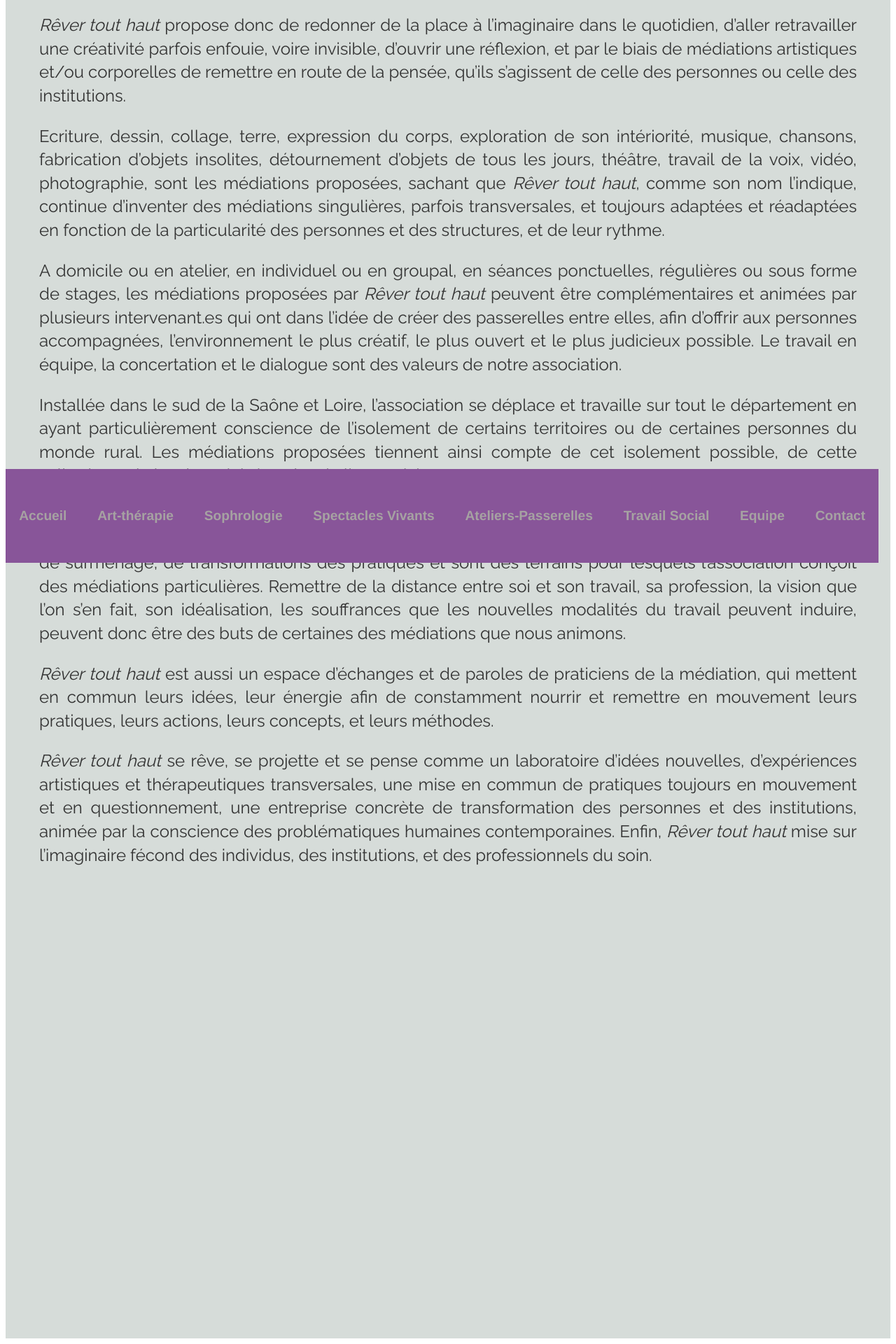
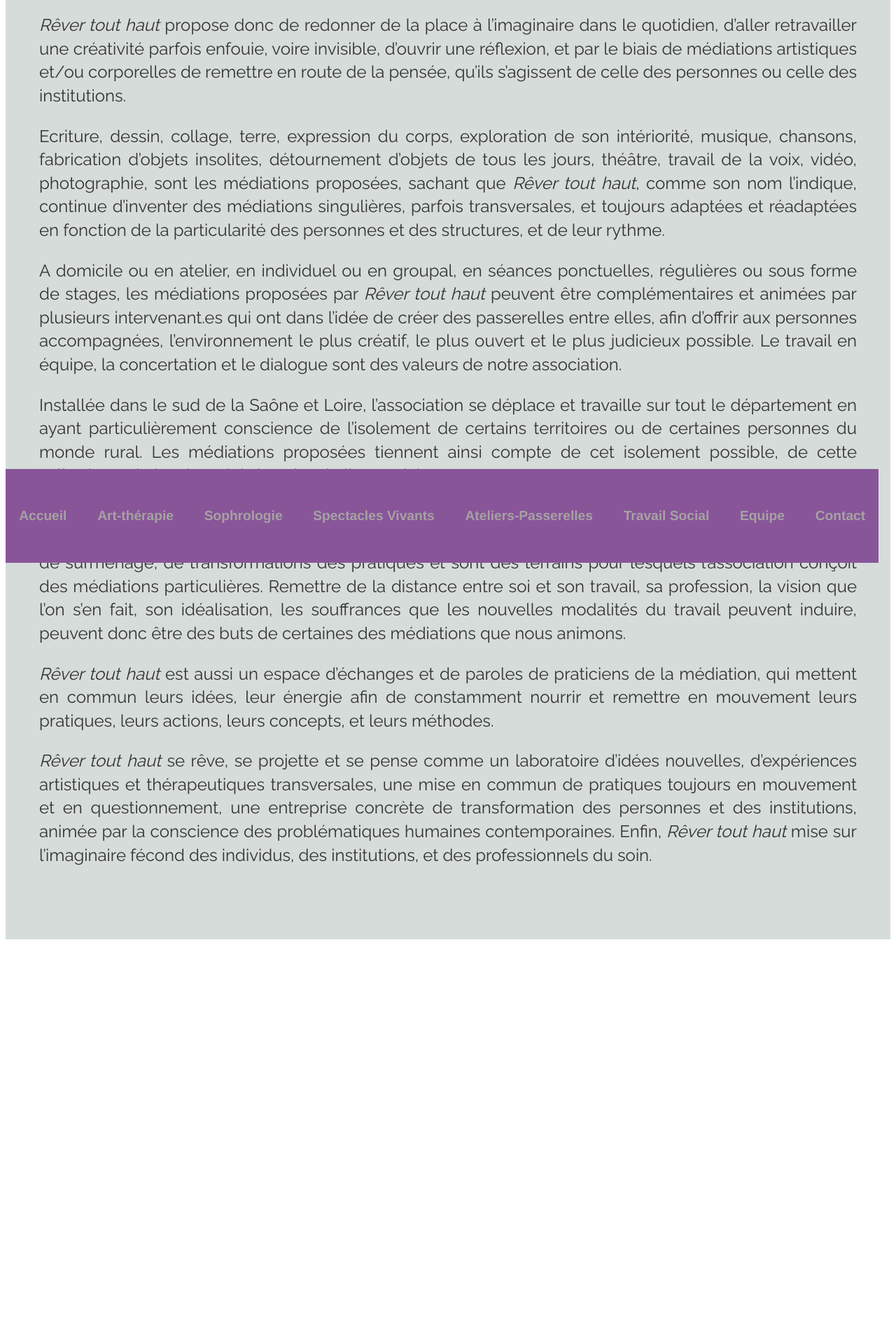
Before and after one commit to leshnik/revertouthaut, a Jekyll site: the page built from index.md, in a window 1280 px wide. Shown: the part 1030-2950 px from the top of the page at 70% size. Built offline with Jekyll 4.4.1, drawn with Linux system fonts in a browser that asks for light colours; after the commit the page ends 2380 px from its top, so only the background shows below that.

Commit message:
Try height and width auto;

```diff
--- a/css/main.css
+++ b/css/main.css
@@ -1,13 +1,11 @@
 
 .content-container {
-  overflow-y: scroll;
-  height: 150vh;
+  overflow: scroll;
+  height: auto;
   width: auto;
-
   padding-left: 3em;
   padding-right: 3em;
-  padding-bottom: 10vh;
-
+  padding-bottom: 5em;
   text-align: justify;
   background-color: #d6dcd9;
   font-family: 'Raleway', serif;
@@ -61,6 +59,7 @@ p {
   position: fixed;
   bottom: 0;
   background-color: #859;
+
 }
 .footer .nav-links a {
   color: #a6a2a2;
```
